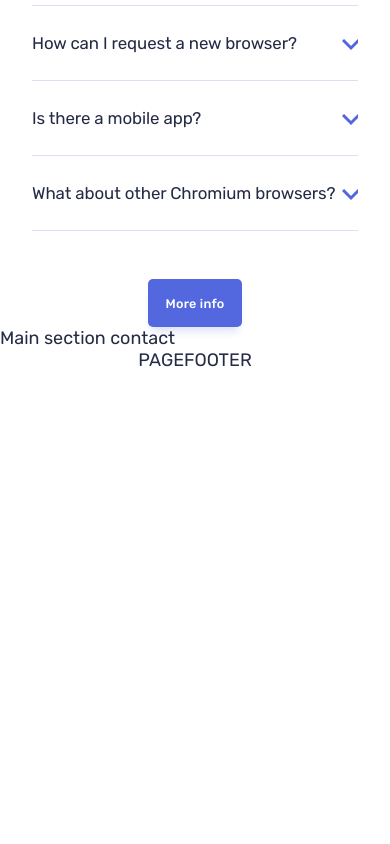
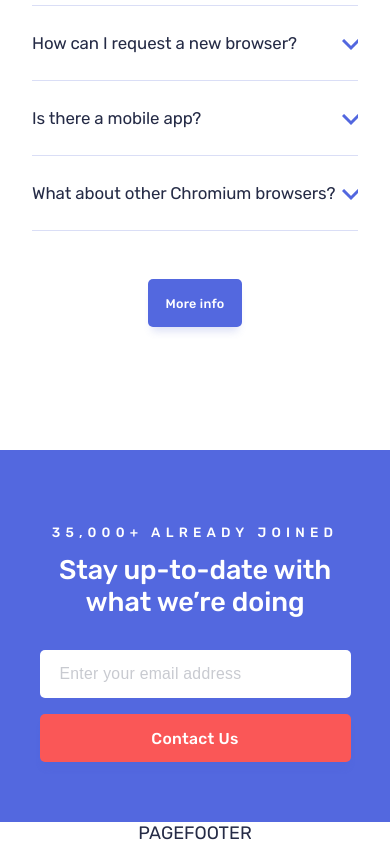
Before and after one commit to Marjolein-Kasman-de-Jong/bookmark-landing-page, a React (Vite) app: page /simple-bookmarking in a window 390 px wide. Shown: the part 3839-4683 px from the top of the page. Before the commit the page ends 4210 px from the top, so only its background shows below. Built offline with nearby package versions, Linux system fonts and the light colour scheme.

Commit message:
finished contact section

```diff
--- a/src/components/button/Button.jsx
+++ b/src/components/button/Button.jsx
@@ -1,9 +1,12 @@
 // Styles
 import './button.css';
 
-function Button({ type, buttonText }) {
+function Button({ type, buttonText, onClick }) {
     return (
-        <button className={type}>
+        <button
+            className={type}
+            onClick={onClick}
+        >
             {buttonText}
         </button>
     );
--- a/src/components/button/button.css
+++ b/src/components/button/button.css
@@ -99,3 +99,31 @@ button:hover {
     border: 2px solid var(--gray);
     background-color: var(--white);
 }
+
+/* Submit button */
+
+.submit {
+    width: 126px;
+    height: 48px;
+    border-radius: 5px;
+    background: var(--soft-red);
+    box-shadow: 0px 8px 8px -4px rgba(73, 93, 207, 0.20);
+    text-transform: capitalize;
+    color: var(--white);
+    font-size: 0.875rem;
+    font-weight: 500;
+    line-height: 1.75rem;
+    letter-spacing: 0.01563rem;
+}
+
+@media screen and (max-width: 768px) {
+    .submit {
+        width: 100%;
+        max-width: 311px;
+    }
+}
+
+.submit:hover {
+    border: 2px solid var(--soft-red);
+    color: var(--soft-red);
+}
--- a/src/components/feature/Feature.jsx
+++ b/src/components/feature/Feature.jsx
@@ -8,11 +8,6 @@ import Article from '../article/Article';
 import './feature.css';
 
 function Feature({ title, text, image }) {
-  // Get current rendered feature from url
-  const location = useLocation();
-  const currentPath = location.pathname;
-  console.log(currentPath);
-
   return (
     <div className='feature-container'>
       <Image image={image}/>
--- a/src/components/main-section-contact/MainSectionContact.jsx
+++ b/src/components/main-section-contact/MainSectionContact.jsx
@@ -1,10 +1,94 @@
+import { useState } from 'react';
+
+// Components
+import Button from '../button/Button';
+
 // Styles
 import './main-section-contact.css';
 
 function MainSectionContact() {
+  const [email, setEmail] = useState('');
+  const [error, toggleError] = useState(false);
+
+  function handleInputChange(event) {
+    setEmail(event.target.value);
+  }
+
+  function checkEmail(event) {
+    event.preventDefault();
+
+    if (email.length === 0 || !email.includes('@') || !email.includes('.')) {
+      toggleError(true);
+    } else {
+      toggleError(false);
+    }
+  }
+
   return (
-    <section className='section contact'>
-        Main section contact
+    <section className='contact'>
+      <header>
+        <hgroup>
+          <p>35,000+ already joined</p>
+          <h2>Stay up-to-date with what we’re doing</h2>
+        </hgroup>
+      </header>
+      <form action='#'>
+        <div className={'input-container ' + (error && 'error')}>
+          <input
+            type='email'
+            name='email'
+            id='email'
+            placeholder='Enter your email address'
+            onChange={handleInputChange}
+          />
+          {
+            error &&
+            <p>
+              Whoops, make sure it's an email
+            </p>
+          }
+          {
+            error &&
+            <svg
+            xmlns='http://www.w3.org/2000/svg'
+            width='20'
+            height='20'
+          >
+            <g
+              fill='none'
+              fillRule='evenodd'
+            >
+              <circle
+                cx='10'
+                cy='10'
+                r='10'
+                fill='#FA5959'
+              />
+              <g
+                fill='#FFF'
+                transform='translate(9 5)'
+              >
+                <rect
+                  width='2'
+                  height='7'
+                  rx='1'
+                />
+                <rect
+                  width='2'
+                  height='2'
+                  y='8'
+                  rx='1'
+                />
+              </g>
+            </g>
+          </svg>}
+        </div>
+        <Button
+          type='submit'
+          buttonText='contact us'
+          onClick={checkEmail}
+        />
+      </form>
     </section>
   );
 }
--- a/src/components/main-section-contact/main-section-contact.css
+++ b/src/components/main-section-contact/main-section-contact.css
@@ -0,0 +1,146 @@
+.contact {
+    margin-top: 149px;
+    display: flex;
+    flex-direction: column;
+    align-items: center;
+    background-color: var(--soft-blue);
+}
+
+@media screen and (max-width: 768px) {
+    .contact {
+        margin-top: 123px;
+    }
+}
+
+.contact header {
+    margin-top: 58px;
+}
+
+@media screen and (max-width: 768px) {
+    .contact header {
+        margin-top: 60px;
+    }
+
+}
+
+.contact header hgroup {
+    display: flex;
+    flex-direction: column;
+    align-items: center;
+    gap: 24px;
+    color: var(--white);
+}
+
+@media screen and (max-width: 768px) {
+    .contact header hgroup {
+        gap: unset;
+    }
+}
+
+.contact header hgroup p {
+    font-size: 0.8125rem;
+    font-weight: 500;
+    line-height: 2.5rem;
+    letter-spacing: 0.3125rem;
+    text-transform: uppercase;
+}
+
+@media screen and (max-width: 768px) {
+    .contact header hgroup p {
+        font-size: 0.75rem;
+        font-weight: 500;
+        letter-spacing: 0.28844rem;
+    }
+}
+
+.contact header hgroup h2 {
+    font-size: 2rem;
+    font-weight: 500;
+    line-height: 2.5rem;
+    letter-spacing: -0.00625rem;
+    text-transform: none;
+    padding: 0 32px;
+    max-width: 540px;
+}
+
+@media screen and (max-width: 768px) {
+    .contact header hgroup h2 {
+        font-size: 1.5rem;
+        line-height: 1.75rem;
+        letter-spacing: -0.00469rem;
+    }
+}
+
+.contact form {
+    margin-top: 36px;
+    margin-bottom: 74px;
+    display: flex;
+    flex-direction: row;
+    gap: 16px;
+}
+
+@media screen and (max-width: 768px) {
+    .contact form {
+        width: 100%;
+        margin-top: 32px;
+        margin-bottom: 60px;
+        flex-direction: column;
+        align-items: center;
+        padding: 0 32px;
+    }
+}
+
+.input-container {
+    position: relative;
+    width: 100%;
+    display: flex;
+    justify-content: center;
+}
+
+.input-container.error {
+    border-radius: 5px;
+    background-color: var(--soft-red);
+}
+
+.input-container p {
+    margin: 4px 12px;
+    color: var(--white);
+    font-size: 0.625rem;
+    font-style: italic;
+    font-weight: 500;
+    line-height: normal;
+    letter-spacing: 0.01563rem;
+}
+
+.contact input {
+    width: 300px;
+    height: 48px;
+    padding: 0 20px;
+    border: none;
+    border-radius: 5px;
+}
+
+.contact .input-container.error input {
+    padding: 0 40px 0 20px;
+}
+
+@media screen and (max-width: 768px) {
+    .contact input {
+        width: 100%;
+        max-width: 311px;
+    }
+}
+
+.contact input::placeholder {
+    color: var(--grayish);
+    font-size: 0.875rem;
+    font-weight: 400;
+    line-height: 1.75rem;
+    letter-spacing: 0.01563rem;
+}
+
+.contact svg {
+    position: absolute;
+    top: 14px;
+    left: calc(100% - 34px);
+}
--- a/src/index.css
+++ b/src/index.css
@@ -34,6 +34,7 @@ button {
   --soft-red: hsl(0, 94%, 66%);
   --light-gray: #F7F7F7;
   --gray: #5B6074;
+  --grayish: rgba(36, 42, 69, 0.25);
   --grayish-blue: hsl(229, 8%, 60%);
   --very-dark-blue: hsl(229, 31%, 21%);
 }
```
